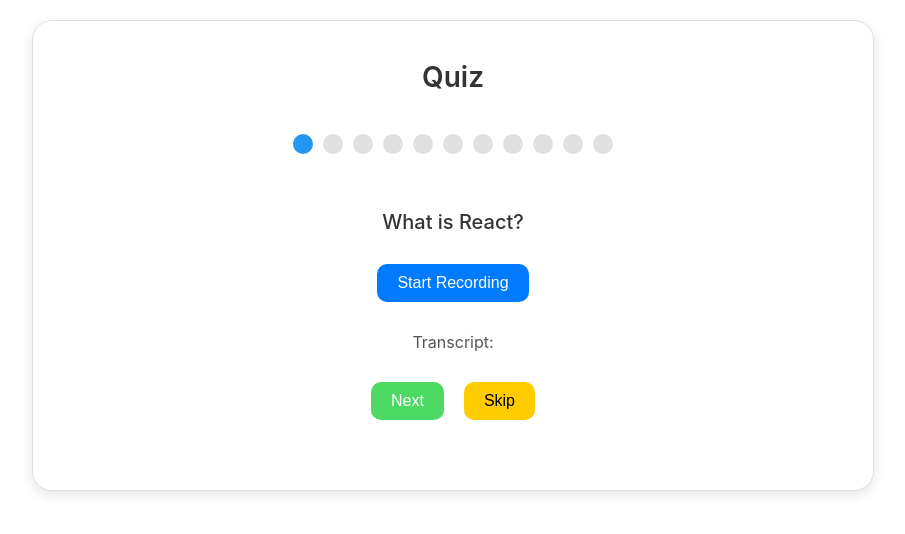
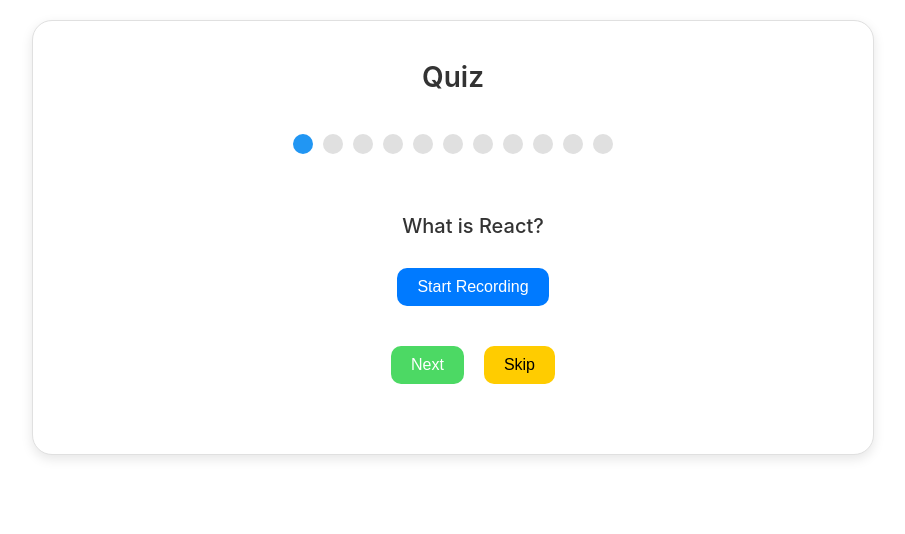
Before and after one commit to curiosityr0ver/Cuvette_AI_Interview, a React (Vite) app in the folder client/: page /quiz in a window 1280 px wide. Shown: the top 534 px of the page, without its empty margins (187-1092 px from the left). Built offline with nearby package versions, Linux system fonts and the light colour scheme.

Commit message:
record not stopping abrutply

```diff
--- a/client/src/pages/Question.jsx
+++ b/client/src/pages/Question.jsx
@@ -1,28 +1,35 @@
-/* eslint-disable react/prop-types */
-import { useState, useRef, useEffect } from "react";
+import React, { useRef, useEffect, useState } from "react";
 import styles from "./Question.module.css";
 
-function Question({ question, onNext, transcript, setTranscript }) {
-	const [isRecording, setIsRecording] = useState(false);
-	const [isRecognitionReady, setIsRecognitionReady] = useState(true);
+function Question({
+	question,
+	onNext,
+	transcript,
+	setTranscript,
+	onRecordingStart,
+	onRecordingStop,
+	isRecording,
+}) {
 	const recognitionRef = useRef(null);
+	const [isRecognizing, setIsRecognizing] = useState(false);
 
 	const startRecording = () => {
-		if (!isRecognitionReady) return;
-
-		setIsRecording(true);
+		if (recognitionRef.current) {
+			onRecordingStart();
 			recognitionRef.current.start();
+			setIsRecognizing(true);
+		}
 	};
 
 	const stopRecording = () => {
-		if (!isRecording) return;
-
-		setIsRecording(false);
+		if (recognitionRef.current) {
 			recognitionRef.current.stop();
+			setIsRecognizing(false);
+		}
 	};
 
 	const handleToggleRecording = () => {
-		if (isRecording) {
+		if (isRecognizing) {
 			stopRecording();
 		} else {
 			startRecording();
@@ -30,49 +37,47 @@ function Question({ question, onNext, transcript, setTranscript }) {
 	};
 
 	useEffect(() => {
-		if (!("webkitSpeechRecognition" in window)) {
+		if (
+			!("webkitSpeechRecognition" in window) &&
+			!("SpeechRecognition" in window)
+		) {
 			alert(
 				"Web Speech API is not supported by this browser. Please use Google Chrome."
 			);
-		} else {
+			return;
+		}
+
 		const SpeechRecognition =
 			window.webkitSpeechRecognition || window.SpeechRecognition;
 		recognitionRef.current = new SpeechRecognition();
-			recognitionRef.current.continuous = false;
+		recognitionRef.current.continuous = true;
 		recognitionRef.current.interimResults = false;
 		recognitionRef.current.lang = "en-US";
 
 		recognitionRef.current.onresult = (event) => {
 			const lastResult = event.results.length - 1;
-				const transcript = event.results[lastResult][0].transcript;
-				setTranscript(transcript);
+			const newTranscript = event.results[lastResult][0].transcript;
+			setTranscript(newTranscript);
 		};
 
 		recognitionRef.current.onerror = (event) => {
 			console.error("Speech recognition error", event);
-				setIsRecording(false);
-				setIsRecognitionReady(true);
+			onRecordingStop();
+			setIsRecognizing(false);
 		};
 
 		recognitionRef.current.onend = () => {
-				setIsRecording(false);
-				setIsRecognitionReady(true);
-			};
-		}
-	}, [setTranscript]);
-
-	const handleNext = () => {
-		onNext(transcript, !transcript);
+			onRecordingStop();
+			setIsRecognizing(false);
 		};
 
-	const handleSkip = () => {
-		onNext("", true);
+		return () => {
+			if (recognitionRef.current) {
+				recognitionRef.current.stop();
+				recognitionRef.current = null;
+			}
 		};
-
-	useEffect(() => {
-		setIsRecording(false);
-		setIsRecognitionReady(true);
-	}, [question]);
+	}, [setTranscript, onRecordingStop]);
 
 	return (
 		<div className={styles.questionContainer}>
@@ -90,18 +95,20 @@ function Question({ question, onNext, transcript, setTranscript }) {
 						? "Re-record"
 						: "Start Recording"}
 				</button>
-				{isRecording && <div className={styles.recordIndicator}></div>}
+				{isRecognizing && <div className={styles.recordIndicator}></div>}
 			</div>
+			{transcript && !isRecognizing && (
 				<p className={styles.transcript}>Transcript: {transcript}</p>
+			)}
 			<div className={styles.buttonContainer}>
 				<button
-					onClick={handleNext}
+					onClick={() => onNext(transcript, false)}
 					className={`${styles.button} ${styles.nextButton}`}
 				>
 					Next
 				</button>
 				<button
-					onClick={handleSkip}
+					onClick={() => onNext("", true)}
 					className={`${styles.button} ${styles.skipButton}`}
 				>
 					Skip
--- a/client/src/pages/QuizPage.jsx
+++ b/client/src/pages/QuizPage.jsx
@@ -11,8 +11,7 @@ function QuizPage() {
 	const [questionStates, setQuestionStates] = useState([]);
 	const [transcripts, setTranscripts] = useState([]);
 	const [completed, setCompleted] = useState(false);
-	const [startTime, setStartTime] = useState(null);
-	const [times, setTimes] = useState([]);
+	const [isRecording, setIsRecording] = useState(false);
 
 	const navigate = useNavigate();
 
@@ -23,17 +22,12 @@ function QuizPage() {
 			setQuestions(fetchedQuestions);
 			setQuestionStates(Array(fetchedQuestions.length).fill("unattempted"));
 			setTranscripts(Array(fetchedQuestions.length).fill(""));
-			setStartTime(Date.now());
 		};
 
 		fetchQuestions();
 	}, []);
 
 	const handleNext = (transcript, skipped) => {
-		const endTime = Date.now();
-		const timeTaken = endTime - startTime;
-		const newTimes = [...times, timeTaken];
-
 		const newStates = [...questionStates];
 		const newTranscripts = [...transcripts];
 
@@ -46,15 +40,13 @@ function QuizPage() {
 
 		setQuestionStates(newStates);
 		setTranscripts(newTranscripts);
-		setTimes(newTimes);
 
 		if (currentQuestion < questions.length - 1) {
 			setCurrentQuestion(currentQuestion + 1);
 			newStates[currentQuestion + 1] = "current";
-			setStartTime(Date.now());
 		} else {
 			setCompleted(true);
-			handleQuizCompletion(questions, newTranscripts, newTimes);
+			handleQuizCompletion(questions, newTranscripts);
 		}
 	};
 
@@ -66,7 +58,7 @@ function QuizPage() {
 		}
 	}, [currentQuestion, questions]);
 
-	const handleQuizCompletion = async (questions, answers, times) => {
+	const handleQuizCompletion = async (questions, answers) => {
 		try {
 			const result = await submitQuiz(questions, answers);
 			navigate("/result", {
@@ -74,7 +66,6 @@ function QuizPage() {
 					result: result.data.answers,
 					questions: questions,
 					answers: answers,
-					times: times,
 				},
 			});
 		} catch (error) {
@@ -86,9 +77,21 @@ function QuizPage() {
 		setCurrentQuestion(0);
 		setQuestionStates(Array(questions.length).fill("unattempted"));
 		setTranscripts(Array(questions.length).fill(""));
-		setTimes([]);
 		setCompleted(false);
-		setStartTime(Date.now());
+	};
+
+	const handleRecordingStart = () => {
+		setIsRecording(true);
+	};
+
+	const handleRecordingStop = () => {
+		setIsRecording(false);
+	};
+
+	const handleTranscript = (transcript) => {
+		const newTranscripts = [...transcripts];
+		newTranscripts[currentQuestion] = transcript;
+		setTranscripts(newTranscripts);
 	};
 
 	return (
@@ -104,17 +107,18 @@ function QuizPage() {
 			</div>
 			{!completed ? (
 				questions.length > 0 && (
+					<div>
 						<Question
 							question={questions[currentQuestion]}
 							onNext={handleNext}
 							questionIndex={currentQuestion}
 							transcript={transcripts[currentQuestion]}
-						setTranscript={(transcript) => {
-							const newTranscripts = [...transcripts];
-							newTranscripts[currentQuestion] = transcript;
-							setTranscripts(newTranscripts);
-						}}
+							setTranscript={handleTranscript}
+							onRecordingStart={handleRecordingStart}
+							onRecordingStop={handleRecordingStop}
+							isRecording={isRecording}
 						/>
+					</div>
 				)
 			) : (
 				<div className={styles.loadingContainer}>
```
Lines whose indentation alone changed are shown as unchanged.
